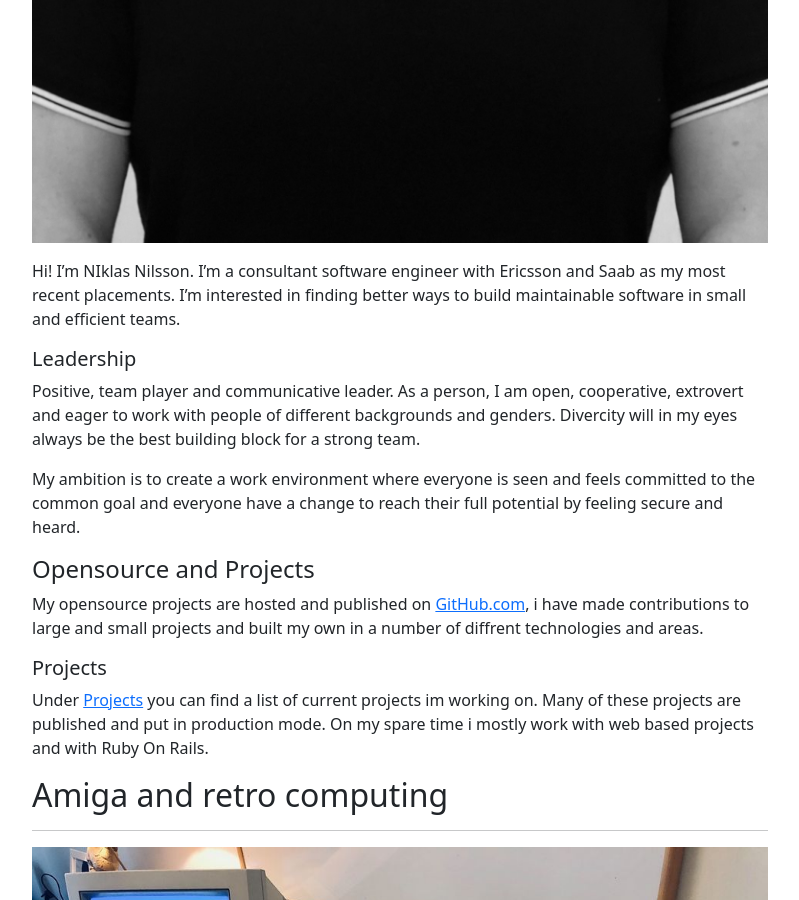
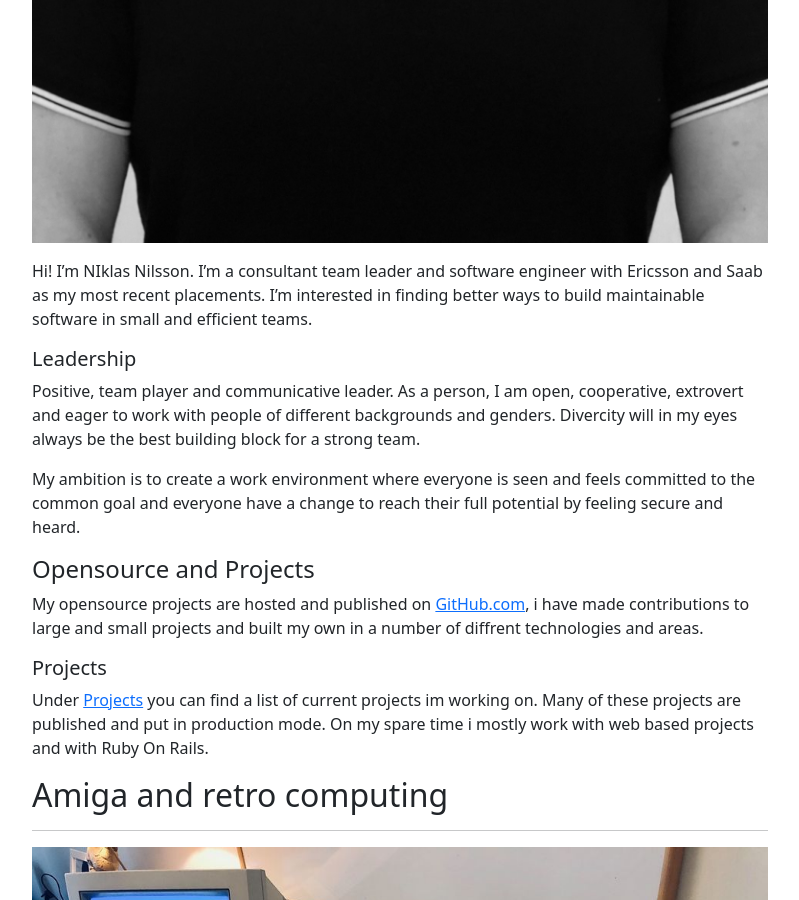
Before and after one commit to niklasnson/0x68k.github.io, a Jekyll site: the page built from about.markdown, in a window 1280 px wide and 900 px high, scrolled down 915 px. Shown: the whole window, without its empty margins (240-1039 px from the left). Built offline with Jekyll 4.4.1, drawn with Linux system fonts in a browser that asks for light colours.

Commit message:
Updated about

```diff
--- a/about.markdown
+++ b/about.markdown
@@ -6,7 +6,7 @@ permalink: /about
 
 <img class="img-fluid" src="/img/prof_pic.jpg">
 
-Hi! I'm NIklas Nilsson. I'm a consultant software engineer with Ericsson and Saab as my most recent placements. I’m interested in finding better ways to build maintainable software in small and efficient teams.
+Hi! I'm NIklas Nilsson. I'm a consultant team leader and software engineer with Ericsson and Saab as my most recent placements. I’m interested in finding better ways to build maintainable software in small and efficient teams.
 
 ##### Leadership
 Positive, team player and communicative leader. As a person, I am open, cooperative, extrovert and eager to work with people of different backgrounds and genders. Divercity will in my eyes always be the best building block for a strong team.
```
